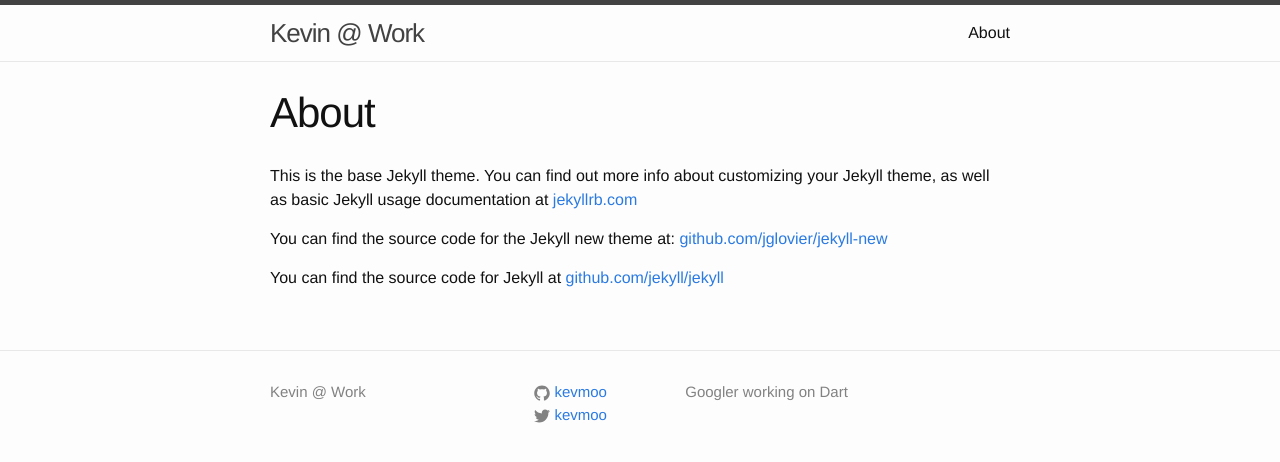
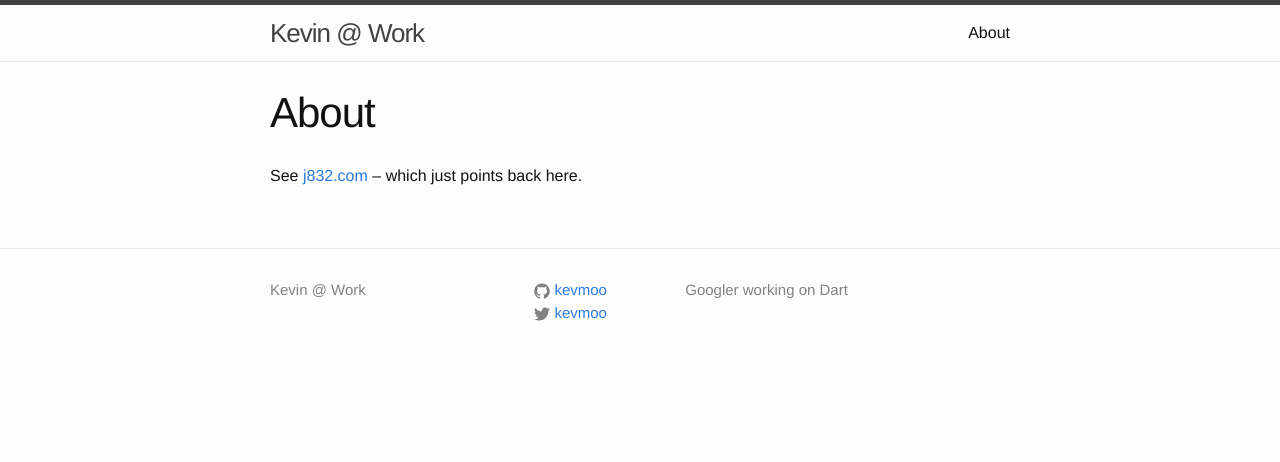
Before and after one commit to kevmoo/work.j832.com, a Jekyll site: the page built from about.md, in a window 1280 px wide. Shown: the top 462 px of the page. Built offline with Jekyll 4.4.1, drawn with Linux system fonts in a browser that asks for light colours.

Commit message:
about page tweaks

```diff
--- a/about.md
+++ b/about.md
@@ -4,8 +4,4 @@
 permalink: /about/
 ---
 
-This is the base Jekyll theme. You can find out more info about customizing your Jekyll theme, as well as basic Jekyll usage documentation at [jekyllrb.com](http://jekyllrb.com/)
-
-You can find the source code for the Jekyll new theme at: [github.com/jglovier/jekyll-new](https://github.com/jglovier/jekyll-new)
-
-You can find the source code for Jekyll at [github.com/jekyll/jekyll](https://github.com/jekyll/jekyll)
+See [j832.com](http://www.j832.com/) – which just points back here.
```
